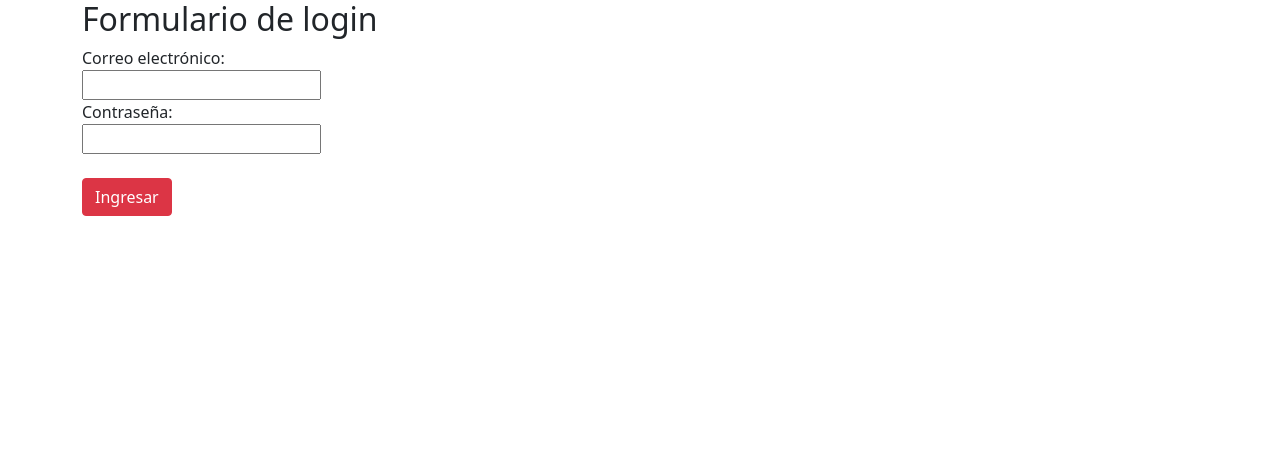
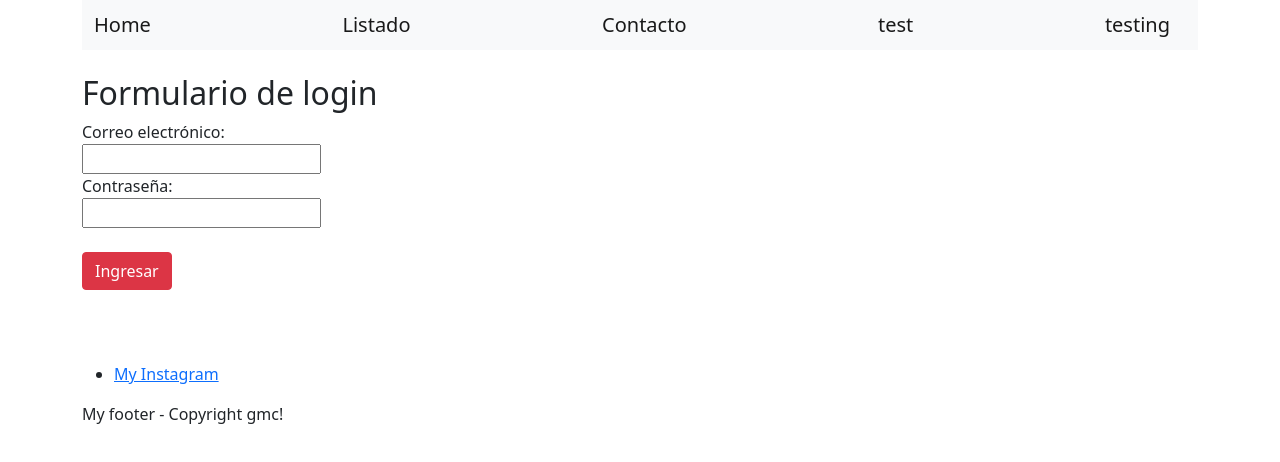
Before and after one commit to gustavocaradonna/alkemy.peliculas.react, a React (Create React App) app: page / in a window 1280 px wide. Shown: the top 462 px of the page. Built offline with nearby package versions, Linux system fonts and the light colour scheme.

Commit message:
mejoro el diseño de los componentes y la grilla del Listado, dnd se mostrarán las peliculas

```diff
--- a/src/App.js
+++ b/src/App.js
@@ -14,7 +14,7 @@ import bootstrap from "bootstrap/dist/css/bootstrap.min.css";
 function App() {
   return (
     <>
-      {/* <Header /> */}
+      <Header />
 
       <div className="container">
         <Routes>
@@ -23,7 +23,7 @@ function App() {
         </Routes>
       </div>
 
-      {/* <Footer /> */}
+      <Footer />
     </>
   );
 }
--- a/src/components/Footer.js
+++ b/src/components/Footer.js
@@ -1,6 +1,9 @@
 export function Footer() {
   return (
-    <footer>
+    <footer className="container">
+      <br />
+      <br />
+      <br />
       <nav>
         <ul>
           <li>
@@ -10,9 +13,8 @@ export function Footer() {
           </li>
         </ul>
       </nav>
-      <button className="btn btn-primary">test</button>
 
-      <p>Copyright gmc!</p>
+      <p>My footer - Copyright gmc!</p>
     </footer>
   );
 }
--- a/src/components/Header.js
+++ b/src/components/Header.js
@@ -3,7 +3,7 @@ import { Link } from "react-router-dom";
 export function Header() {
   return (
     <header>
-      <nav>
+      {/* <nav>
         <ul>
           <li>
             <Link to="/">Home</Link>
@@ -15,7 +15,30 @@ export function Header() {
             <Link to="/contacto">Contacto</Link>
           </li>
         </ul>
-      </nav>
+      </nav> */}
+      <div className="container">
+        <nav className="navbar navbar-light bg-light">
+          <div className="container-fluid">
+            <Link to="/" className="navbar-brand mb-0 h1">
+              Home
+            </Link>
+
+            <Link to="/listado" className="navbar-brand mb-0 h1">
+              Listado
+            </Link>
+
+            <Link to="/contacto" className="navbar-brand mb-0 h1">
+              Contacto
+            </Link>
+            <Link to="/testing" className="navbar-brand mb-0 h1">
+              test
+            </Link>
+            <Link to="/testing2" className="navbar-brand mb-0 h1">
+              testing
+            </Link>
+          </div>
+        </nav>
+      </div>
     </header>
   );
 }
--- a/src/components/Listado.js
+++ b/src/components/Listado.js
@@ -1,37 +1,76 @@
 import { useEffect } from "react";
-import { useNavigate, Link } from "react-router-dom";
+import { useNavigate, Link, Navigate } from "react-router-dom";
 
 export function Listado() {
-  const navi = useNavigate();
+  const token = localStorage.getItem("token");
 
-  useEffect(() => {
-    const token = localStorage.getItem("token");
-    if (token === null) {
-      navi("/");
-    }
-  });
+  // useEffect(() => {
+  //   if (token === null) {
+  //     navi("/");
+  //   }
+  // });
+  // const navi = useNavigate();
 
   return (
     <>
-      <h1>Estas Logueado</h1>
+      {!token && <Navigate to={"/"} />}
+      <div className="container">
+        <h1 className="bg-success justify-content-center row align">
+          Estas Logueado
+        </h1>
+      </div>
+
       <br></br>
-      <div className="row">
-        <div className="col-3">
+
+      <div className="card-group">
         <div className="card">
           <img src="..." className="card-img-top" alt="..." />
           <div className="card-body">
             <h5 className="card-title">Card title</h5>
             <p className="card-text">
-                Some quick example text to build on the card title and make up
-                the bulk of the card's content.
+              This is a wider card with supporting text below as a natural
+              lead-in to additional content. This content is a little bit
+              longer.
             </p>
+          </div>
+          <div className="card-footer">
+            <small className="text-muted">Last updated 3 mins ago</small>
+          </div>
+        </div>
+        <div className="card">
+          <img src="..." className="card-img-top" alt="..." />
+          <div className="card-body">
+            <h5 className="card-title">Card title</h5>
+            <p className="card-text">
+              This card has supporting text below as a natural lead-in to
+              additional content.
+            </p>
+          </div>
+          <div className="card-footer">
+            <small className="text-muted">Last updated 3 mins ago</small>
+          </div>
+        </div>
+        <div className="card">
+          <img src="asd" className="card-img-top" alt="asd" />
+          <div className="card-body">
+            <h5 className="card-title">Card title</h5>
+            <p className="card-text">
+              This is a wider card with supporting text below as a natural
+              lead-in to additional content. This card has even longer content
+              than the first to show that equal height action.
+            </p>
+          </div>
+          <div className="card-footer">
+            <small className="text-muted">Last updated 3 mins ago</small>
+          </div>
+        </div>
+      </div>
+
+      <br />
+
       <Link to="asd" className="btn btn-danger">
         Ver datos
       </Link>
-            </div>
-          </div>
-        </div>
-      </div>
     </>
   );
 }
--- a/src/components/Login.js
+++ b/src/components/Login.js
@@ -1,6 +1,6 @@
 import axios from "axios";
 // import swal from "@sweetalert/with-react";
-import { useNavigate } from "react-router-dom";
+import { useNavigate, Navigate } from "react-router-dom";
 
 export function Login() {
   const navi = useNavigate();
@@ -38,9 +38,13 @@ export function Login() {
         });
     }
   };
+  const token = localStorage.getItem("token");
 
   return (
     <>
+      <br />
+      {token && <Navigate to={"/listado"} />}
+
       <h2>Formulario de login</h2>
       <form onSubmit={submitHandler}>
         <label>
```
Lines whose indentation alone changed are shown as unchanged.
